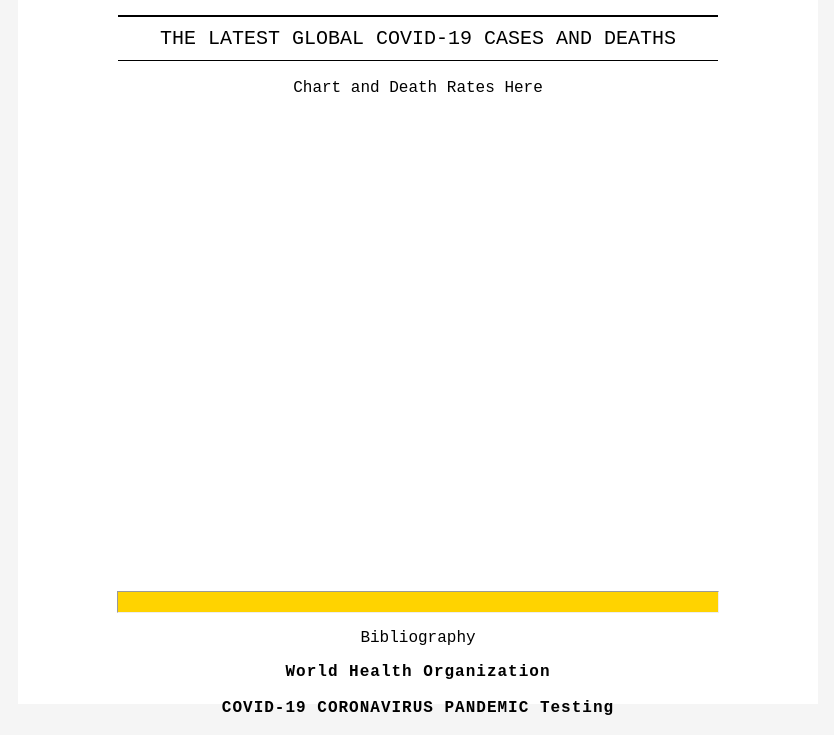
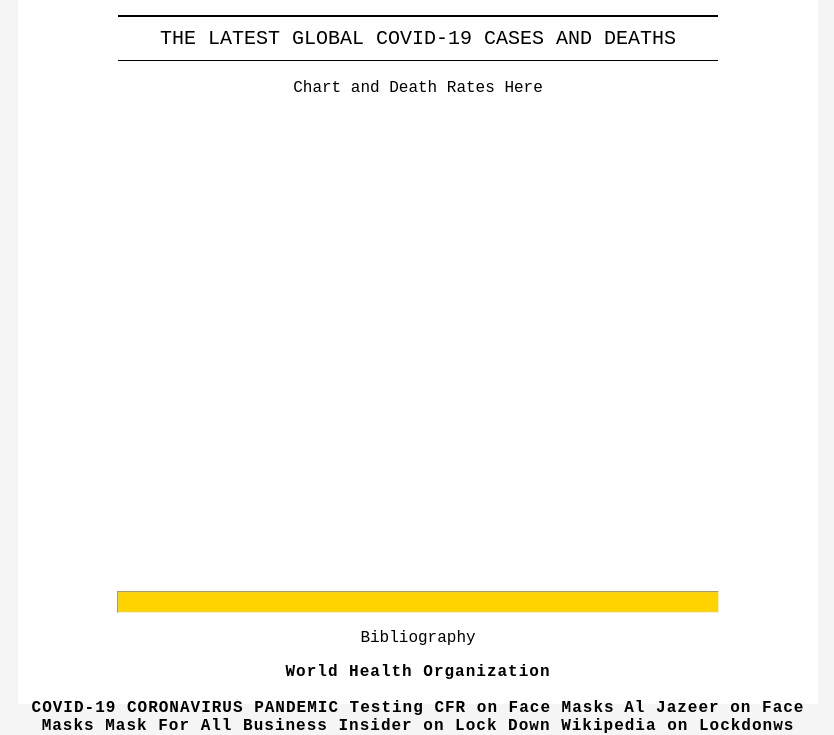
Before and after one commit to EzzatMehrdad/COVId19, a plain HTML site: page index.html in a window 1280 px wide. Shown: the part 508-1243 px from the top of the page, without its empty margins (222-1056 px from the left). Drawn offline with Linux system fonts and the light colour scheme.

Commit message:
Update index.html

```diff
--- a/index.html
+++ b/index.html
@@ -52,6 +52,15 @@
 
         <a href="https://www.worldometers.info/coronavirus/"> COVID-19 CORONAVIRUS PANDEMIC </a>
             <a href="https://ourworldindata.org/coronavirus-testing"> Testing </a>
+
+            <a href="https://www.cfr.org/in-brief/which-countries-are-requiring-face-masks#:~:text=The%20first%20countries%20to%20set,due%20to%20low%20case%20counts"> CFR on Face Masks</a>
+            <a href="https://www.aljazeera.com/news/2020/8/17/which-countries-have-made-wearing-face-masks-compulsory"> Al Jazeer on Face Masks </a>
+            <a href="https://masks4all.co/what-countries-require-masks-in-public/"> Mask For All </a>
+            <a href="https://www.businessinsider.com/countries-on-lockdown-coronavirus-italy-2020-3#in-south-korea-some-schools-reopened-on-monday-7"> Business Insider on Lock Down </a>
+            <a href="https://en.wikipedia.org/wiki/COVID-19_pandemic_lockdowns"> Wikipedia on Lockdonws </a>
+
+
+
                  </footer>
 
      </div>
```
